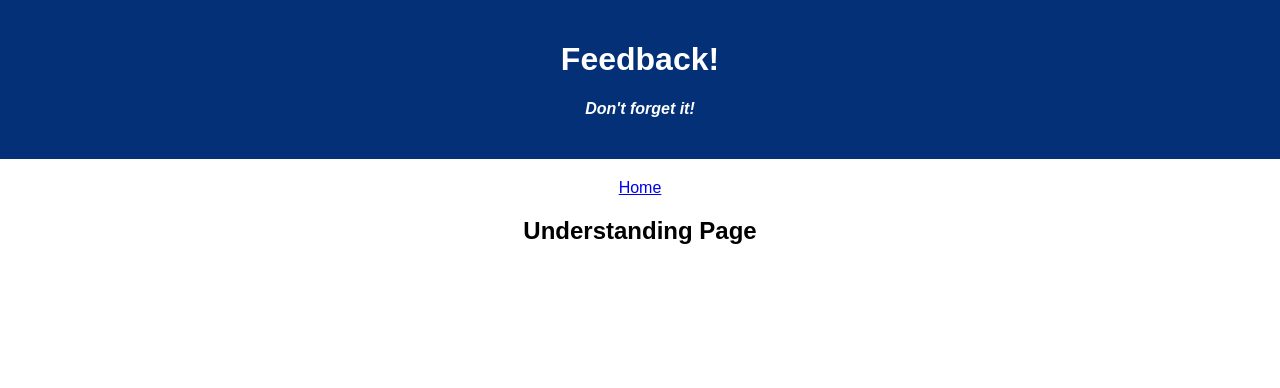
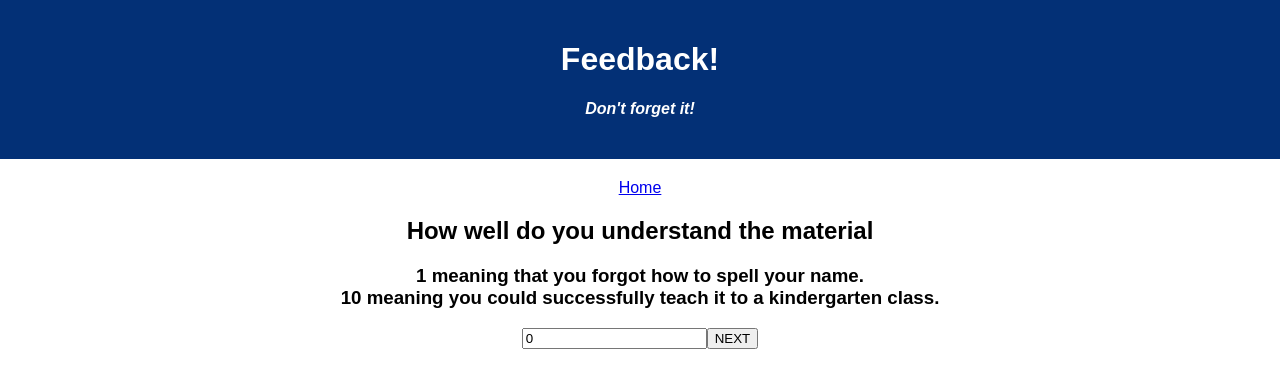
Before and after one commit to TimothyMichael85/weekend-redux-feedback-loop, a React (Create React App) app: page /#/understanding in a window 1280 px wide. Shown: the top 388 px of the page. Built offline with nearby package versions, Linux system fonts and the light colour scheme; no server answers.

Commit message:
understanding page and reducer are functional

```diff
--- a/src/components/Feeling/Feeling.jsx
+++ b/src/components/Feeling/Feeling.jsx
@@ -1,7 +1,6 @@
 import React from 'react';
 import { useDispatch } from 'react-redux';
 import { useHistory } from 'react-router-dom';
-import axios from 'axios';
 import { useState } from 'react';
 
 
@@ -31,13 +30,17 @@ function Feeling(){
     return (
         <>
         <h2>How do you feel about today's material?</h2>
-        <h3>1 meaning that you forgot how to spell your name.
-            <br></br>10 meaning you could successfully teach it to a kindergarten class.
+        <h3>On a scale of 1 to 10
+            <br></br>
+            No wrong answers. We're all in this together!
         </h3>
+
             <input
                 value={feeling}
                 onChange={(event) => setFeeling(event.target.value)}
+                // I know I should know how to set a max 10 for this input, but I'm absolutely blanking. come back later if time
             />
+
             <br></br>
             <button onClick={submitFeels}>NEXT</button>
         </>
--- a/src/components/Understanding/Understanding.jsx
+++ b/src/components/Understanding/Understanding.jsx
@@ -1,8 +1,44 @@
+import { useDispatch } from 'react-redux';
+import { useHistory } from 'react-router-dom';
+import {useState} from 'react';
 
 function Understanding(){
 
+    const dispatch = useDispatch();
+    const history = useHistory();
+
+    const [understanding, setUnderstanding] = useState(0);
+
+    const submitUnderstand = (event) => {
+        event.preventDefault();
+        console.log('submitUnderstand');
+        if(!understanding){
+            alert('You dont have to understand it, but you gotta let me know!');
+        }else {
+        dispatch({
+            type: 'ADD_UNDERSTANDING',
+            payload: understanding
+        })
+            history.push('/support');
+    }
+    };
+
     return (
-        <h2>Understanding Page</h2>
+        <>
+        <h2>How well do you understand the material</h2>
+        <h3>1 meaning that you forgot how to spell your name.
+            <br></br>10 meaning you could successfully teach it to a kindergarten class.
+        </h3>
+
+        <input
+                value={understanding}
+                onChange={(event) => setUnderstanding(event.target.value)}
+                // I know I should know how to set a max 10 for this input, but I'm absolutely blanking. come back later if time
+                />
+        <button onClick={submitUnderstand}>NEXT</button>
+
+        </>
+
     )
 }
 
--- a/src/index.js
+++ b/src/index.js
@@ -46,12 +46,26 @@ const feeling = (state = [], action) => {
     }
 };
 
+//ADD_UNDERSTANDING REDUCER
+const understanding = (state = [], action) => {
+    switch (action.type) {
+        case 'ADD_UNDERSTANDING':
+            return action.payload;
+        case 'CLEAR':
+            return [];
+        default:
+            return state;
+    }
+
+};
+
 const store = createStore(
     combineReducers({
         //LIST REDUCERS HERE
         survey,
         comments,
         feeling,
+        understanding,
         // support,
 
 
```
